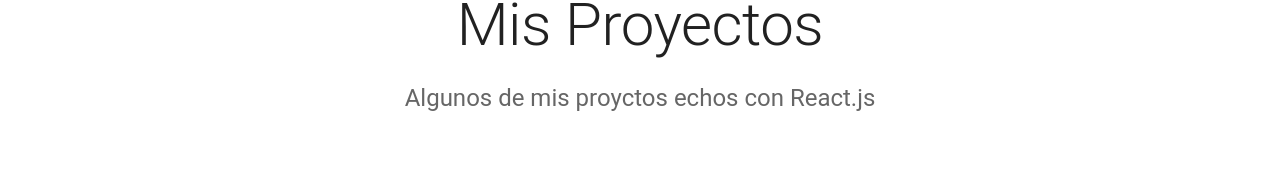
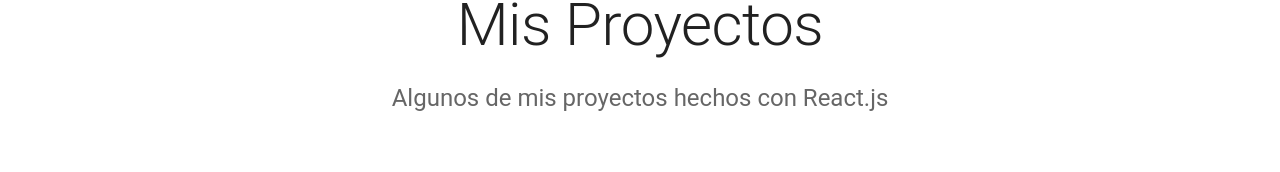
Before and after one commit to luis1290/portfoliov2, a React (Vite) app: page /#/proyects in a window 1280 px wide. Shown: the part 195-367 px from the top of the page. Built offline with nearby package versions, Linux system fonts and the light colour scheme.

Commit message:
correcciones ortograficas

```diff
--- a/src/components/AboutMe.jsx
+++ b/src/components/AboutMe.jsx
@@ -23,7 +23,7 @@ const AboutMe = ({ themeGlobal }) => {
                 color="text.primary"
                 gutterBottom
               >
-                Acerca De Mi
+                Acerca De Mí
               </Typography>
 
               <Grid container spacing={2} >
--- a/src/components/Proyects.jsx
+++ b/src/components/Proyects.jsx
@@ -1,4 +1,4 @@
-import { Box, Button, Card, CardActions, CardContent, CardMedia, Container, Grid,  ThemeProvider, Typography } from '@mui/material';
+import { Box, Button, Card, CardActions, CardContent, CardMedia, Container, Grid, ThemeProvider, Typography } from '@mui/material';
 
 import { Slide } from "react-awesome-reveal";
 import Footer from './Footer';
@@ -29,7 +29,7 @@ const Proyects = ({ themeGlobal }) => {
               </Typography>
 
               <Typography variant="h5" align="center" color="text.secondary" paragraph>
-                Algunos de mis proyctos echos con React.js
+                Algunos de mis proyectos hechos con React.js
               </Typography>
             </Container>
 
```
